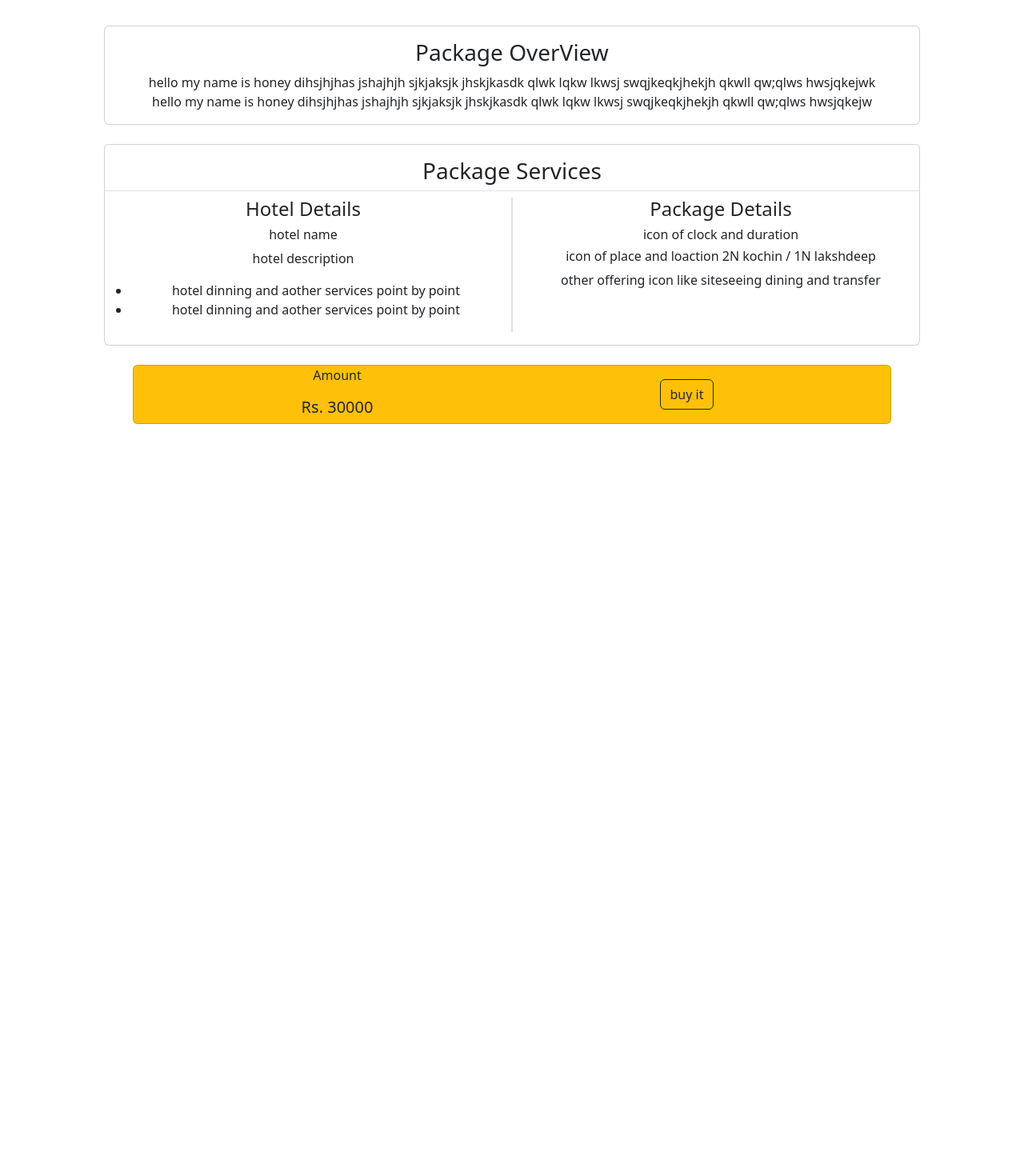
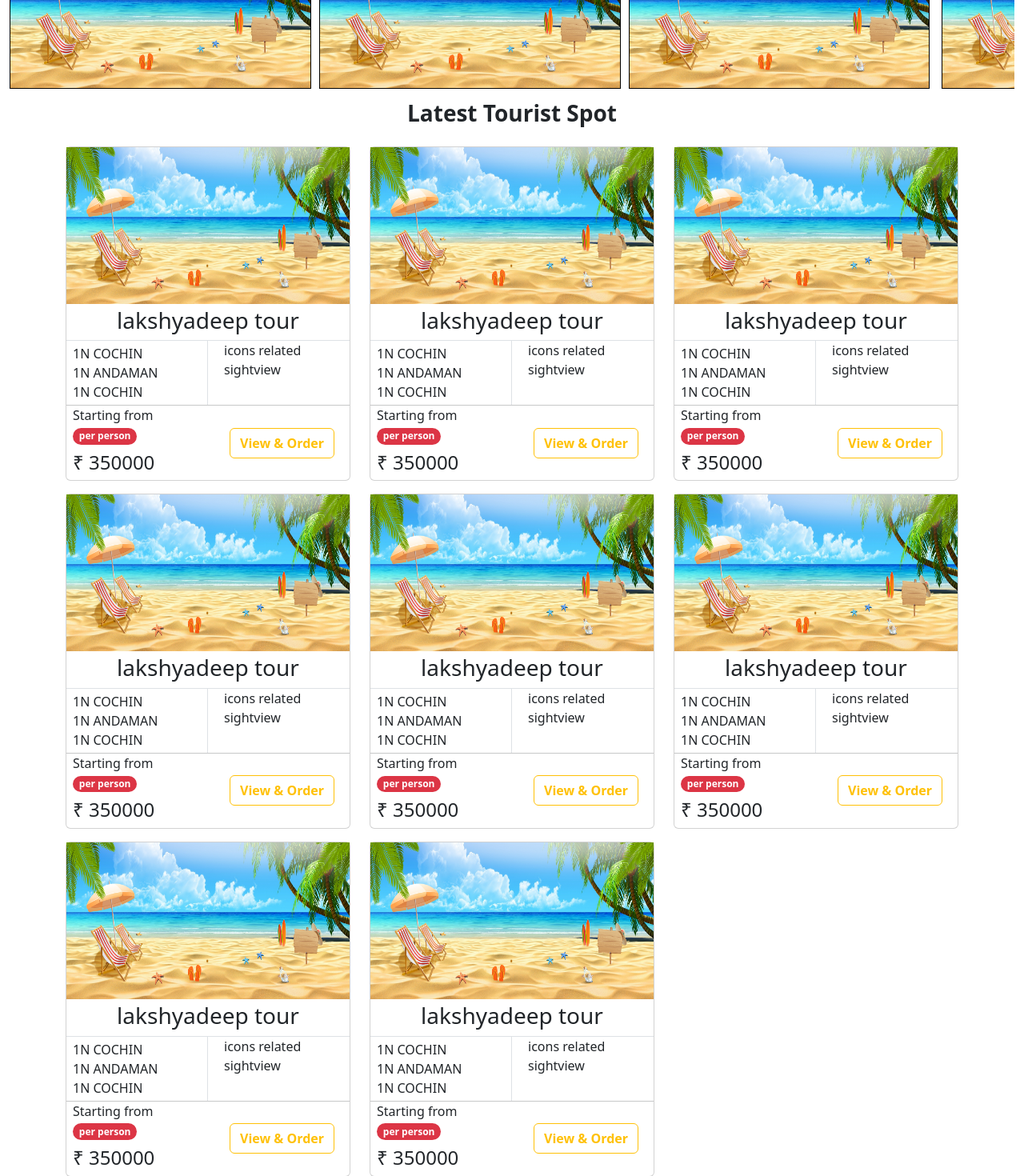
Before and after one commit to shivam5676/bookingAppFrontend, a React (Create React App) app: page / in a window 1280 px wide. Shown: the part 440-1910 px from the top of the page at 80% size. Before the commit the page ends 978 px from the top, so only its background shows below. Built offline with nearby package versions, Linux system fonts and the light colour scheme.

Commit message:
product overview header added with styles and back btn

```diff
--- a/package.json
+++ b/package.json
@@ -9,6 +9,8 @@
     "bootstrap": "^5.3.2",
     "react": "^18.2.0",
     "react-dom": "^18.2.0",
+    "react-icons": "^5.0.1",
+    "react-router-dom": "^6.21.3",
     "react-scripts": "5.0.1",
     "web-vitals": "^2.1.4"
   },
--- a/src/App.js
+++ b/src/App.js
@@ -1,19 +1,30 @@
+import { Route, Routes } from "react-router-dom";
 import Hero from "./components/Hero";
 import NavBar from "./components/NavBar";
 import Offers from "./components/Offers";
 import ProductOverView from "./components/OrderOverView";
 import Services from "./components/Services";
 
-
-
 function App() {
   return (
     <div className="App">
-     {/* <NavBar></NavBar> */}
-     {/* <Hero></Hero>
-     <Offers></Offers>
-     <Services></Services> */}
-     <ProductOverView></ProductOverView>
+      <Routes>
+        <Route
+          path="/product/:productid"
+          element={<ProductOverView></ProductOverView>}
+        ></Route>
+        <Route
+          path="*"
+          element={
+            <>
+              <NavBar></NavBar>
+              <Hero></Hero>
+              <Offers></Offers>
+              <Services></Services>
+            </>
+          }
+        ></Route>
+      </Routes>
     </div>
   );
 }
--- /dev/null
+++ b/src/components/BuyBtn.js
@@ -0,0 +1,19 @@
+import BuyBtncss from "./BuyBtn.module.css"
+const BuyBtn=()=>{
+    return(
+        <div className="container px-5 " >
+        <div className={`card mx-md-5 px-md-5 bg-warning`} >
+          <div className="row row-cols-1 row-cols-md-2 ">
+            <div className={`col ${BuyBtncss.wrapper} mb-2 my-sm-1`} >
+              <p > Amount</p>
+              <h5>Rs. 30000</h5>
+            </div>
+            <div className="col d-flex align-items-center justify-content-center pb-1 pb-sm-0">
+              <button className={`btn btn-outline-dark fw-bolder ${BuyBtncss.wrapper}`}>Buy this Package</button>
+            </div>
+          </div>
+        </div>
+      </div>
+    )
+}
+export default BuyBtn
--- a/src/components/OrderOverView.js
+++ b/src/components/OrderOverView.js
@@ -1,13 +1,11 @@
+import BuyBtn from "./BuyBtn";
 import herobg from "./images/herobg.jpg";
+import ProductOverViewHeader from "./productOverViewHeader";
 const ProductOverView = () => {
   return (
-    <div className="container-fluid py-2 text-center ">
-      <div className="d-flex justify-content-between ">
-        <div className="">back btn icon</div>
-        <div className="">package title</div>
-        <div className="">anything else or remove this</div>
-      </div>
-      <div className="container py-2 px-3">
+    <div className="container-fluid py-1 text-center ">
+      <ProductOverViewHeader></ProductOverViewHeader>
+      <div className="container pb-2 px-sm-3 pt-3 mt-5 ">
         <div id="carouselExampleCaptions" class="carousel slide">
           <div class="carousel-indicators">
             <button
@@ -127,19 +125,7 @@ const ProductOverView = () => {
           </div>
         </div>
       </div>
-      <div className="container px-5 ">
-        <div className="card mx-md-5 px-md-5 bg-warning">
-          <div className="row row-cols-1 row-cols-md-2 ">
-            <div className="col">
-              <p> Amount</p>
-              <h5>Rs. 30000</h5>
-            </div>
-            <div className="col d-flex align-items-center justify-content-center">
-              <button className="btn btn-outline-dark">buy it</button>
-            </div>
-          </div>
-        </div>
-      </div>
+      <BuyBtn></BuyBtn>
     </div>
   );
 };
--- a/src/components/Services.js
+++ b/src/components/Services.js
@@ -1,12 +1,19 @@
+import { useNavigate } from "react-router-dom";
 import herobg from "./images/herobg.jpg";
 const Services = () => {
+  const navigate = useNavigate();
   return (
     <div className="container">
-        <h3 className="text-center fw-bold">Latest Tourist Spot</h3>
+      <h3 className="text-center fw-bold">Latest Tourist Spot</h3>
       <div className="row row-cols-1 row-cols-md-2 row-cols-lg-3 gx-4">
-      <div className="col">
-          <div className="card m-2 " >
-            <img src={herobg} height={"200px"} className="img pb-1" draggable="false"></img>
+        <div className="col">
+          <div className="card mt-3 " onClick={()=>{navigate("/product/2345")}}>
+            <img
+              src={herobg}
+              height={"200px"}
+              className="img pb-1"
+              draggable="false"
+            ></img>
 
             <div className=" border-bottom text-center">
               <h3>lakshyadeep tour</h3>
@@ -33,17 +40,28 @@ const Services = () => {
                 </p>
                 <h4 className="my-0 p-2 font-weight-bold">₹ 350000</h4>
               </div>
-              <div className="col d-flex justify-content-center align-items-center">
-                <button type="button" class="btn btn-outline-warning">
-                  Warning
+              <div className="col d-flex justify-content-center align-items-center ">
+                <button
+                  type="button"
+                  class="btn btn-outline-warning me-1 fw-bold"
+                  onClick={() => {
+                    navigate("/product/2345");
+                  }}
+                >
+                  View & Order
                 </button>
               </div>
             </div>
           </div>
         </div>
         <div className="col">
-          <div className="card m-2 " >
-            <img src={herobg} height={"200px"} className="img pb-1" draggable="false"></img>
+          <div className="card mt-3 ">
+            <img
+              src={herobg}
+              height={"200px"}
+              className="img pb-1"
+              draggable="false"
+            ></img>
 
             <div className=" border-bottom text-center">
               <h3>lakshyadeep tour</h3>
@@ -70,17 +88,28 @@ const Services = () => {
                 </p>
                 <h4 className="my-0 p-2 font-weight-bold">₹ 350000</h4>
               </div>
-              <div className="col d-flex justify-content-center align-items-center">
-                <button type="button" class="btn btn-outline-warning">
-                  Warning
+              <div className="col d-flex justify-content-center align-items-center ">
+                <button
+                  type="button"
+                  class="btn btn-outline-warning me-1 fw-bold"
+                  onClick={() => {
+                    navigate("/product/2345");
+                  }}
+                >
+                  View & Order
                 </button>
               </div>
             </div>
           </div>
         </div>
         <div className="col">
-          <div className="card m-2 " >
-            <img src={herobg} height={"200px"} className="img pb-1"></img>
+          <div className="card mt-3 ">
+            <img
+              src={herobg}
+              height={"200px"}
+              className="img pb-1"
+              draggable="false"
+            ></img>
 
             <div className=" border-bottom text-center">
               <h3>lakshyadeep tour</h3>
@@ -107,17 +136,28 @@ const Services = () => {
                 </p>
                 <h4 className="my-0 p-2 font-weight-bold">₹ 350000</h4>
               </div>
-              <div className="col d-flex justify-content-center align-items-center">
-                <button type="button" class="btn btn-outline-warning">
-                  Warning
+              <div className="col d-flex justify-content-center align-items-center ">
+                <button
+                  type="button"
+                  class="btn btn-outline-warning me-1 fw-bold"
+                  onClick={() => {
+                    navigate("/product/2345");
+                  }}
+                >
+                  View & Order
                 </button>
               </div>
             </div>
           </div>
         </div>
         <div className="col">
-          <div className="card m-2 " >
-            <img src={herobg} height={"200px"} className="img pb-1"></img>
+          <div className="card mt-3 ">
+            <img
+              src={herobg}
+              height={"200px"}
+              className="img pb-1"
+              draggable="false"
+            ></img>
 
             <div className=" border-bottom text-center">
               <h3>lakshyadeep tour</h3>
@@ -144,17 +184,28 @@ const Services = () => {
                 </p>
                 <h4 className="my-0 p-2 font-weight-bold">₹ 350000</h4>
               </div>
-              <div className="col d-flex justify-content-center align-items-center">
-                <button type="button" class="btn btn-outline-warning">
-                  Warning
+              <div className="col d-flex justify-content-center align-items-center ">
+                <button
+                  type="button"
+                  class="btn btn-outline-warning me-1 fw-bold"
+                  onClick={() => {
+                    navigate("/product/2345");
+                  }}
+                >
+                  View & Order
                 </button>
               </div>
             </div>
           </div>
         </div>
         <div className="col">
-          <div className="card m-2 " >
-            <img src={herobg} height={"200px"} className="img pb-1"></img>
+          <div className="card mt-3 ">
+            <img
+              src={herobg}
+              height={"200px"}
+              className="img pb-1"
+              draggable="false"
+            ></img>
 
             <div className=" border-bottom text-center">
               <h3>lakshyadeep tour</h3>
@@ -181,17 +232,28 @@ const Services = () => {
                 </p>
                 <h4 className="my-0 p-2 font-weight-bold">₹ 350000</h4>
               </div>
-              <div className="col d-flex justify-content-center align-items-center">
-                <button type="button" class="btn btn-outline-warning">
-                  Warning
+              <div className="col d-flex justify-content-center align-items-center ">
+                <button
+                  type="button"
+                  class="btn btn-outline-warning me-1 fw-bold"
+                  onClick={() => {
+                    navigate("/product/2345");
+                  }}
+                >
+                  View & Order
                 </button>
               </div>
             </div>
           </div>
         </div>
         <div className="col">
-          <div className="card m-2 " >
-            <img src={herobg} height={"200px"} className="img pb-1"></img>
+          <div className="card mt-3 ">
+            <img
+              src={herobg}
+              height={"200px"}
+              className="img pb-1"
+              draggable="false"
+            ></img>
 
             <div className=" border-bottom text-center">
               <h3>lakshyadeep tour</h3>
@@ -218,9 +280,111 @@ const Services = () => {
                 </p>
                 <h4 className="my-0 p-2 font-weight-bold">₹ 350000</h4>
               </div>
-              <div className="col d-flex justify-content-center align-items-center">
-                <button type="button" class="btn btn-outline-warning">
-                  Warning
+              <div className="col d-flex justify-content-center align-items-center ">
+                <button
+                  type="button"
+                  class="btn btn-outline-warning me-1 fw-bold"
+                  onClick={() => {
+                    navigate("/product/2345");
+                  }}
+                >
+                  View & Order
+                </button>
+              </div>
+            </div>
+          </div>
+        </div>
+        <div className="col">
+          <div className="card mt-3 ">
+            <img
+              src={herobg}
+              height={"200px"}
+              className="img pb-1"
+              draggable="false"
+            ></img>
+
+            <div className=" border-bottom text-center">
+              <h3>lakshyadeep tour</h3>
+            </div>
+
+            <div className="row row-cols-2">
+              <div className="col border-end py-1 ">
+                <p className="ps-2 my-0">1N COCHIN</p>
+                <p className="ps-2 my-0">1N ANDAMAN</p>
+                <p className="ps-2 my-0">1N COCHIN</p>
+              </div>
+              <div className="col ">
+                <p className="ps-2 my-0">icons related sightview</p>
+              </div>
+            </div>
+            <hr className="py-0 my-0"></hr>
+            <div className="row row-cols-2">
+              <div className="col ">
+                <p className="ps-2 my-0 ">
+                  Starting from{" "}
+                  <span class="  badge rounded-pill bg-danger ">
+                    per person
+                  </span>
+                </p>
+                <h4 className="my-0 p-2 font-weight-bold">₹ 350000</h4>
+              </div>
+              <div className="col d-flex justify-content-center align-items-center ">
+                <button
+                  type="button"
+                  class="btn btn-outline-warning me-1 fw-bold"
+                  onClick={() => {
+                    navigate("/product/2345");
+                  }}
+                >
+                  View & Order
+                </button>
+              </div>
+            </div>
+          </div>
+        </div>
+        <div className="col">
+          <div className="card mt-3 ">
+            <img
+              src={herobg}
+              height={"200px"}
+              className="img pb-1"
+              draggable="false"
+            ></img>
+
+            <div className=" border-bottom text-center">
+              <h3>lakshyadeep tour</h3>
+            </div>
+
+            <div className="row row-cols-2">
+              <div className="col border-end py-1 ">
+                <p className="ps-2 my-0">1N COCHIN</p>
+                <p className="ps-2 my-0">1N ANDAMAN</p>
+                <p className="ps-2 my-0">1N COCHIN</p>
+              </div>
+              <div className="col ">
+                <p className="ps-2 my-0">icons related sightview</p>
+              </div>
+            </div>
+            <hr className="py-0 my-0"></hr>
+            <div className="row row-cols-2">
+              <div className="col ">
+                <p className="ps-2 my-0 ">
+                  Starting from{" "}
+                  <span class="  badge rounded-pill bg-danger ">
+                    per person
+                  </span>
+                </p>
+                <h4 className="my-0 p-2 font-weight-bold">₹ 350000</h4>
+              </div>
+              <div className="col d-flex justify-content-center align-items-center ">
+                <button
+                  type="button"
+                  class="btn btn-outline-warning me-1 fw-bold"
+                  onClick={() => {
+                    navigate("/product/2345");
+                  }}
+                >
+                  View & Order
                 </button>
               </div>
             </div>
--- /dev/null
+++ b/src/components/productOverViewHeader.js
@@ -0,0 +1,15 @@
+import { useNavigate } from "react-router-dom";
+import { IoMdArrowRoundBack } from "react-icons/io"
+import BuyBtn from "./BuyBtn";
+import productHeadercss from "./productOverViewHeader.module.css"
+const ProductOverViewHeader=()=>{
+    const navigate=useNavigate()
+    return(
+        <div className={`d-flex justify-content-between fixed-top  text-white py-3 ${productHeadercss.wrapper}`}>
+        <div className="ps-3 ps-sm-5" onClick={()=>{navigate(-1)}} ><IoMdArrowRoundBack style={{height:"30px",width:"30px"}}/></div>
+        <div className="">package title</div>
+        <div className=""></div>
+      </div>
+    )
+}
+export default ProductOverViewHeader;
--- /dev/null
+++ b/src/components/productOverViewHeader.module.css
@@ -0,0 +1,7 @@
+.wrapper{
+    background: rgba(55, 53, 53, 0.426);
+    backdrop-filter: blur(10px);
+
+
+
+  }
--- a/src/index.js
+++ b/src/index.js
@@ -1,16 +1,18 @@
-import React from 'react';
-import ReactDOM from 'react-dom/client';
-import './index.css';
-import App from './App';
+import React from "react";
+import ReactDOM from "react-dom/client";
+import "./index.css";
+import App from "./App";
 import "../node_modules/bootstrap/dist/css/bootstrap.min.css";
-import "../node_modules/bootstrap/dist/js/bootstrap.bundle.min"
+import "../node_modules/bootstrap/dist/js/bootstrap.bundle.min";
+import { BrowserRouter, Router } from "react-router-dom";
 
+const root = ReactDOM.createRoot(document.getElementById("root"));
+root.render(
+  <BrowserRouter>
 
-const root = ReactDOM.createRoot(document.getElementById('root'));
-root.render(
+      <App />
 
-    <App />
-
+  </BrowserRouter>
 );
 
 // If you want to start measuring performance in your app, pass a function
```
Also changed, not shown: src/components/BuyBtn.module.css (added, +14 -0 lines), 1 other file (tests, documents, lock files or other folders).
